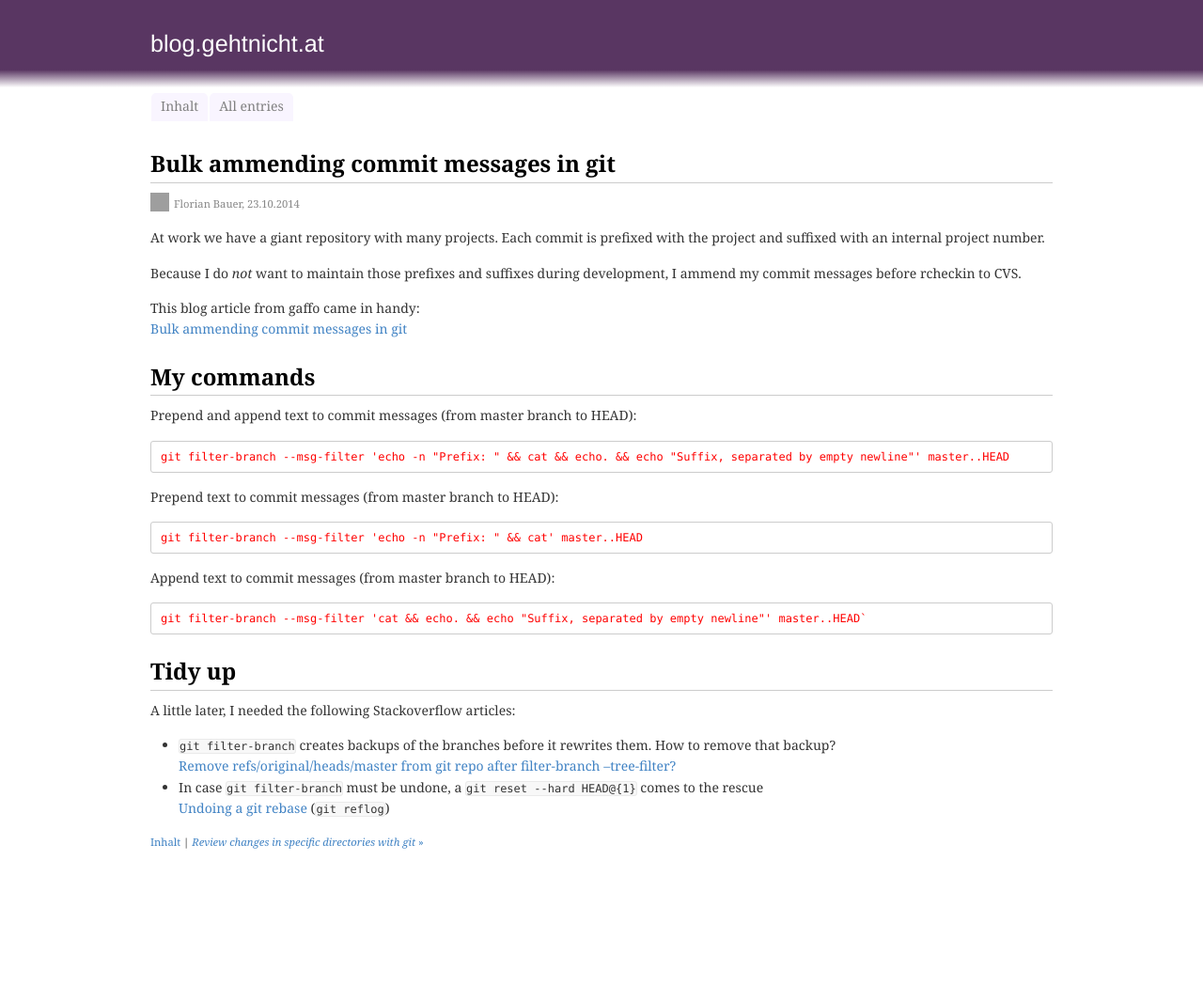
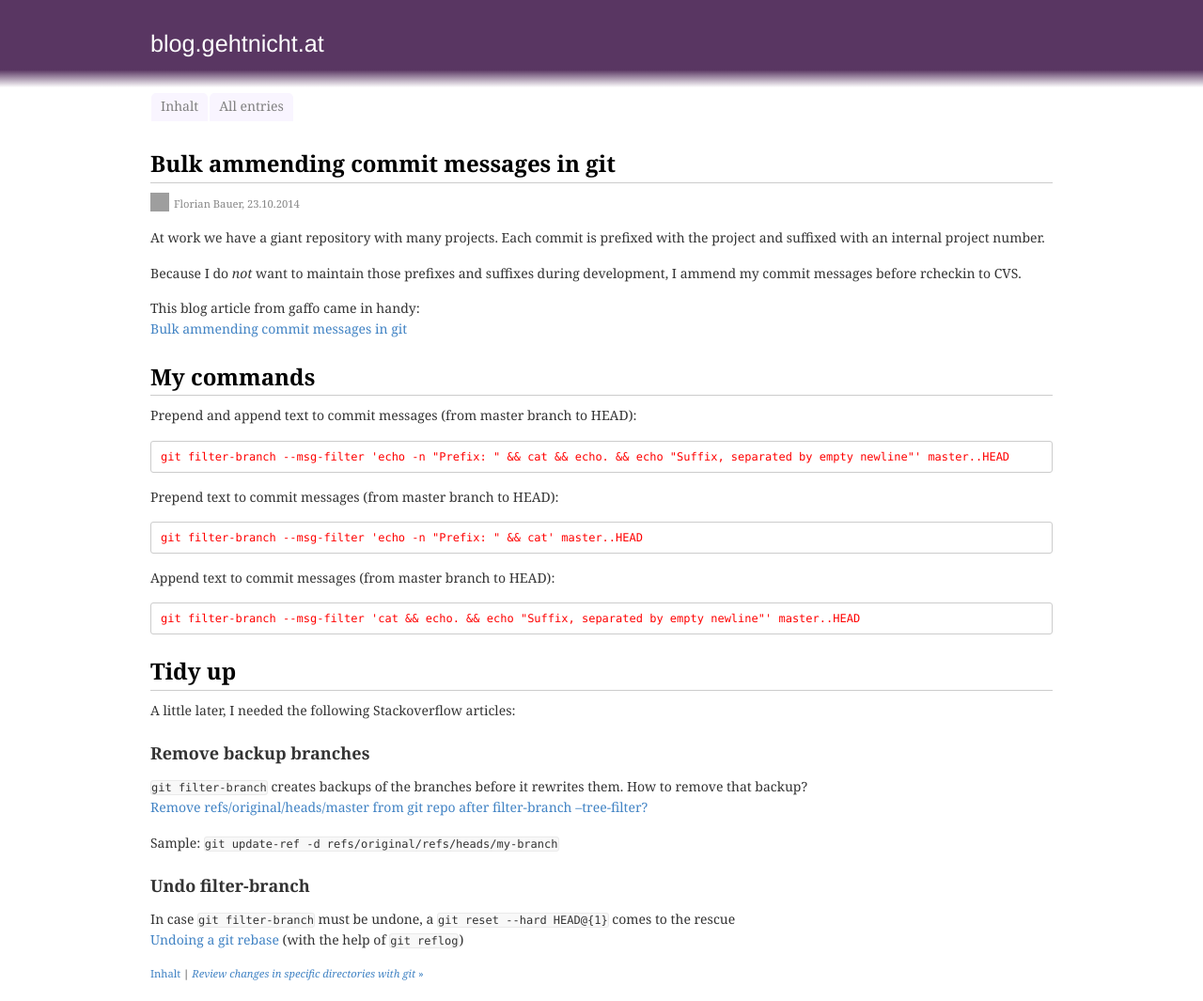
Before and after one commit to fbau3r/fbau3r.github.io, a Jekyll site: the page built from _posts/2014-10-23-bulk-ammending-commit-messages-in-git.md, in a window 1280 px wide and 1065 px high. Shown: the whole window at 94% size. Built offline with Jekyll 4.4.1, drawn with Linux system fonts in a browser that asks for light colours; comment, search, counter and statistics services are not loaded; grey boxes are pictures that could not be loaded.

Commit message:
update post "Bulk ammending commit messages in git"

```diff
--- a/_posts/2014-10-23-bulk-ammending-commit-messages-in-git.md
+++ b/_posts/2014-10-23-bulk-ammending-commit-messages-in-git.md
@@ -29,7 +29,7 @@ Prepend text to commit messages (from master branch to HEAD):
 
 Append text to commit messages (from master branch to HEAD):
 
-	git filter-branch --msg-filter 'cat && echo. && echo "Suffix, separated by empty newline"' master..HEAD`
+	git filter-branch --msg-filter 'cat && echo. && echo "Suffix, separated by empty newline"' master..HEAD
 
 
 
@@ -37,7 +37,14 @@ Append text to commit messages (from master branch to HEAD):
 
 A little later, I needed the following Stackoverflow articles:
 
-- `git filter-branch` creates backups of the branches before it rewrites them. How to remove that backup?
-	[Remove refs/original/heads/master from git repo after filter-branch --tree-filter?](http://stackoverflow.com/a/7654880)
-- In case `git filter-branch` must be undone, a `git reset --hard HEAD@{1}` comes to the rescue
-	[Undoing a git rebase](http://stackoverflow.com/a/135614) (`git reflog`)
+### Remove backup branches
+
+`git filter-branch` creates backups of the branches before it rewrites them. How to remove that backup?
+[Remove refs/original/heads/master from git repo after filter-branch --tree-filter?](http://stackoverflow.com/a/7654880)
+
+Sample: `git update-ref -d refs/original/refs/heads/my-branch`
+
+### Undo filter-branch
+
+In case `git filter-branch` must be undone, a `git reset --hard HEAD@{1}` comes to the rescue
+[Undoing a git rebase](http://stackoverflow.com/a/135614) (with the help of `git reflog`)
```
